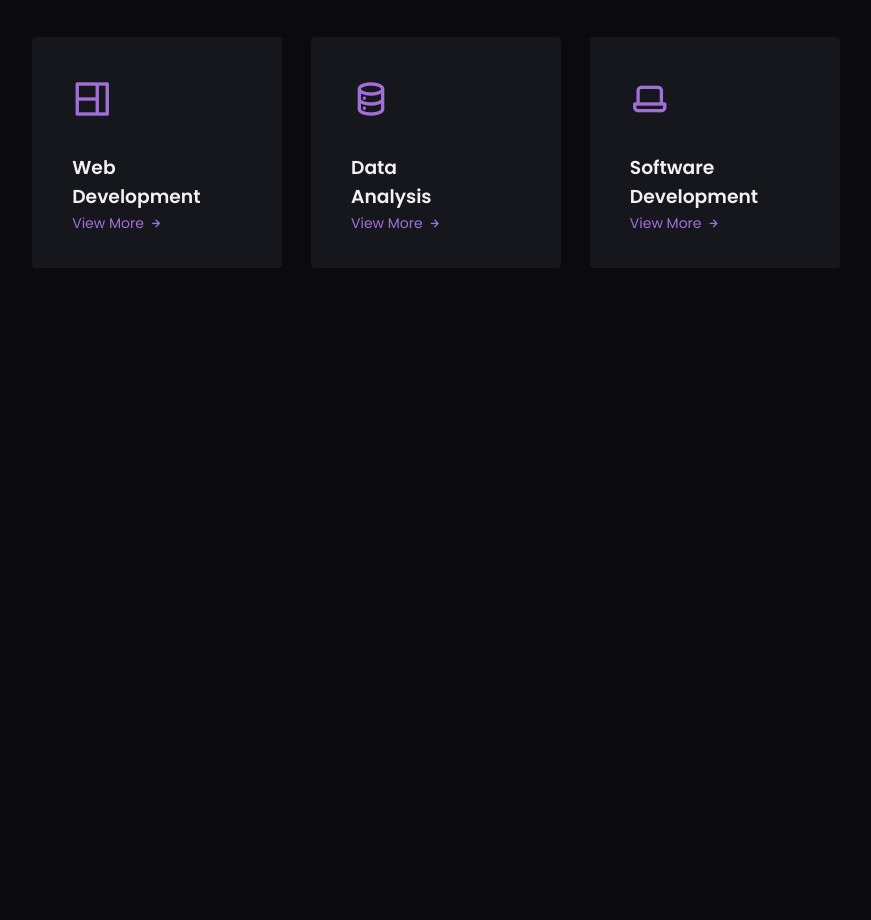
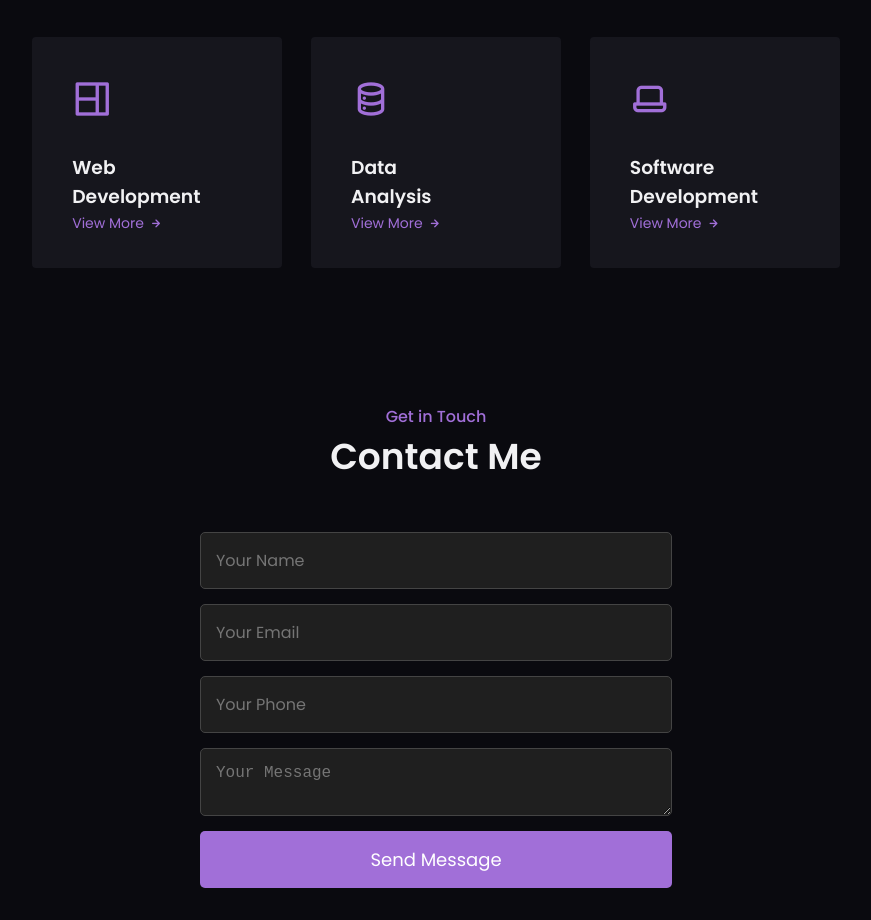
Before and after one commit to krishatuladhar/portfolio, a plain HTML site: page index.html in a window 1280 px wide. Shown: the part 2663-3583 px from the top of the page, without its empty margins (254-1125 px from the left). Before the commit the page ends 2963 px from the top, so only its background shows below. Drawn offline with nearby package versions, Linux system fonts and the light colour scheme.

Commit message:
contact-section

```diff
--- a/css/global.css
+++ b/css/global.css
@@ -750,3 +750,48 @@ input {
   color: var(--skin-color);
   cursor: pointer;
 }
+
+/*=============== CONTACT SECTION ===============*/
+.contact__form {
+  width: 100%;
+  align-items: center;
+  justify-content: center;
+  display: flex;
+}
+
+.contact__form form {
+  display: flex;
+  flex-direction: column;
+  width: 40%;
+}
+
+.contact__form input,
+.contact__form textarea {
+  width: 100%;
+  padding: 15px;
+  margin-bottom: 15px;
+  border: 1px solid #444;
+  border-radius: 5px;
+  background-color: #1f1f1f;
+  color: #fff;
+  font-size: 16px;
+}
+
+.contact__form button {
+  width: 100%;
+  padding: 15px;
+  border: none;
+  border-radius: 5px;
+  background-color: var(--skin-color);
+  color: #fff;
+  font-size: 18px;
+  cursor: pointer;
+}
+
+/* Responsive Contact Section */
+@media screen and (max-width: 768px) {
+  .contact__form form {
+      width: 100%;
+      padding: 0 20px;
+  }
+}
--- a/index.html
+++ b/index.html
@@ -330,9 +330,28 @@
           </div>
         </div>
       </section>
+      <!--===== Contact Section =====-->
+      <section class="contact__section section" id="contact">
+        <h2 class="section__title" data-heading="Get in Touch">Contact Me</h2>
+        <div class="contact__form">
+          <form id="contactForm">
+            <input type="text" placeholder="Your Name" id="username" required />
+            <input type="email" placeholder="Your Email" id="email" required />
+            <input type="tel" placeholder="Your Phone" id="phone" required />
+            <textarea
+              placeholder="Your Message"
+              id="message"
+              required
+            ></textarea>
+            <button type="submit">Send Message</button>
+          </form>
+        </div>
+      </section>
     </main>
+
     <!--========== JS ==========-->
     <script src="./js/sidebar.js"></script>
     <script src="./js/modal.js"></script>
+    <script src="./js/form.js"></script>
   </body>
 </html>
--- /dev/null
+++ b/js/form.js
@@ -0,0 +1,5 @@
+/*===== CONTACT FORM SUBMISSION ===============*/
+document.getElementById('contactForm').addEventListener('submit', function (e) {
+  e.preventDefault();
+  alert('Thank you for your message! I will get back to you soon.');
+});
```
